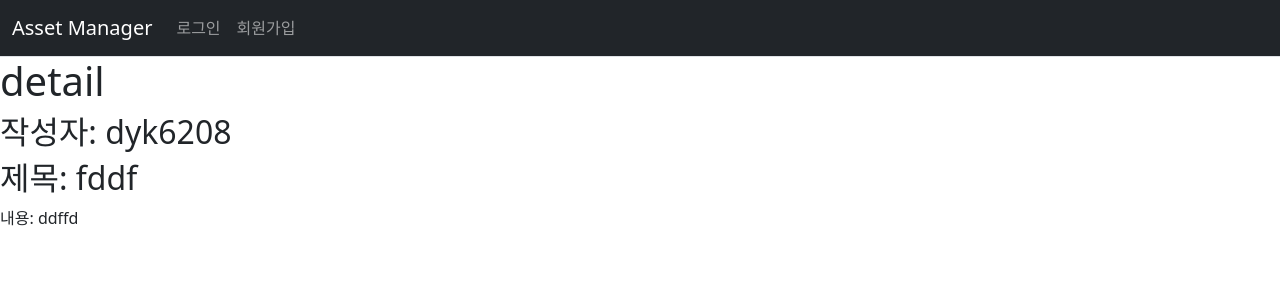
After one commit to cosmos1030/asset-manager, a Django app: page /stock-page/1/1/detail/ in a window 1280 px wide. The commit adds this page. Shown: the top 300 px of the page. Run offline with Django 4.2, Linux system fonts and the light colour scheme; data comes from the database, SQL or seed files in the repository; both versions use the stored data as it was after the commit; some libraries are stand-ins or nearby versions.

Commit message:
create forum

```diff
--- /dev/null
+++ b/myapp/templates/myapp/detail.html
@@ -0,0 +1,11 @@
+{% extends 'base.html' %}
+{% load filter %}
+{% block content %}
+
+<h1>detail</h1>
+<h2>작성자: {{post_detail.author}}</h2>
+<h2>제목: {{post_detail.subject}}</h2>
+<p>내용: {{post_detail.content}}</p>
+
+
+{% endblock %}
--- a/myapp/templates/myapp/stock_page.html
+++ b/myapp/templates/myapp/stock_page.html
@@ -21,7 +21,7 @@
                 {{ post_list.paginator.count|sub:post_list.start_index|sub:forloop.counter0|add:1 }}
             </td>
             <td>
-                <a href="{% url 'myapp:detail' post.id %}">{{ post.subject }}</a>
+                <a href="{% url 'myapp:detail' stock_code post.id %}">{{ post.subject }}</a>
                 {% if post.answer_set.count > 0 %}
                 <span class="text-danger small mx-2">{{ post.answer_set.count }}</span>
                 {% endif %}
@@ -74,6 +74,6 @@
         {% endif %}
     </ul>
     <!-- 페이징처리 끝 -->
-    <a href="{% url 'myapp:post_create' %}" class="btn btn-primary">질문 등록하기</a>
+    <a href="{% url 'myapp:post-create' stock_code %}" class="btn btn-primary">질문 등록하기</a>
 </div>
 {% endblock %}
--- a/myapp/urls.py
+++ b/myapp/urls.py
@@ -9,5 +9,6 @@ urlpatterns = [
     path("", index_views.index, name="index"),
     path("stock-list", stock_list_views.stock_list, name="stock-list"),
     path("stock-page/<code>", stock_page_views.stock_page, name="stock-page"),
-    path('stock-page/<code>/create/', stock_page_views.post_create, name= 'post_create'),
+    path('stock-page/<code>/create/', stock_page_views.post_create, name= 'post-create'),
+    path('stock-page/<code>/<num>/detail/', stock_page_views.detail, name= 'detail'),
 ]
--- a/myapp/views/stock_page_views.py
+++ b/myapp/views/stock_page_views.py
@@ -12,7 +12,7 @@ def stock_page(request, code):
     post_list = Stock_post.objects.order_by('-create_date')
     paginator = Paginator(post_list, 10)
     page_obj = paginator.get_page(page)
-    context = {'post_list': page_obj, 'stock_name': stock_info.name}
+    context = {'post_list': page_obj, 'stock_name': stock_info.name, 'stock_code': stock_info.code}
     return render(request, "myapp/stock_page.html", context)
 
 def post_create(request,code):
@@ -22,8 +22,13 @@ def post_create(request,code):
             post = form.save(commit=False)
             post.author = request.user  # author 속성에 로그인 계정 저장
             post.save()
-            return redirect('myapp:stock-page/code')
+            return redirect('myapp:stock-page', code)
     else:
         form = PostForm()
     context = {'form': form}
     return render(request, 'myapp/post_form.html', context)
+
+def detail(request, code, num):
+    post_detail = Stock_post.objects.get(id=num)
+    context = {'post_detail': post_detail}
+    return render(request, 'myapp/detail.html', context)
--- a/myproject/settings.py
+++ b/myproject/settings.py
@@ -128,7 +128,7 @@ STATICFILES_DIRS = [
 
 DEFAULT_AUTO_FIELD = 'django.db.models.BigAutoField'
 
-CSRF_TRUSTED_ORIGINS = ['https://8000-cosmos1030-assetmanager-2w4px5e9cdk.ws-us80.gitpod.io', 'https://8000-cosmos1030-assetmanager-54fn2481usv.ws-us82.gitpod.io']
+CSRF_TRUSTED_ORIGINS = ['https://8000-cosmos1030-assetmanager-2w4px5e9cdk.ws-us80.gitpod.io', 'https://8000-cosmos1030-assetmanager-5p58ngsedom.ws-us82.gitpod.io']
 
 LOGIN_REDIRECT_URL = '/'
 
```
Also changed, not shown: db.sqlite3.
